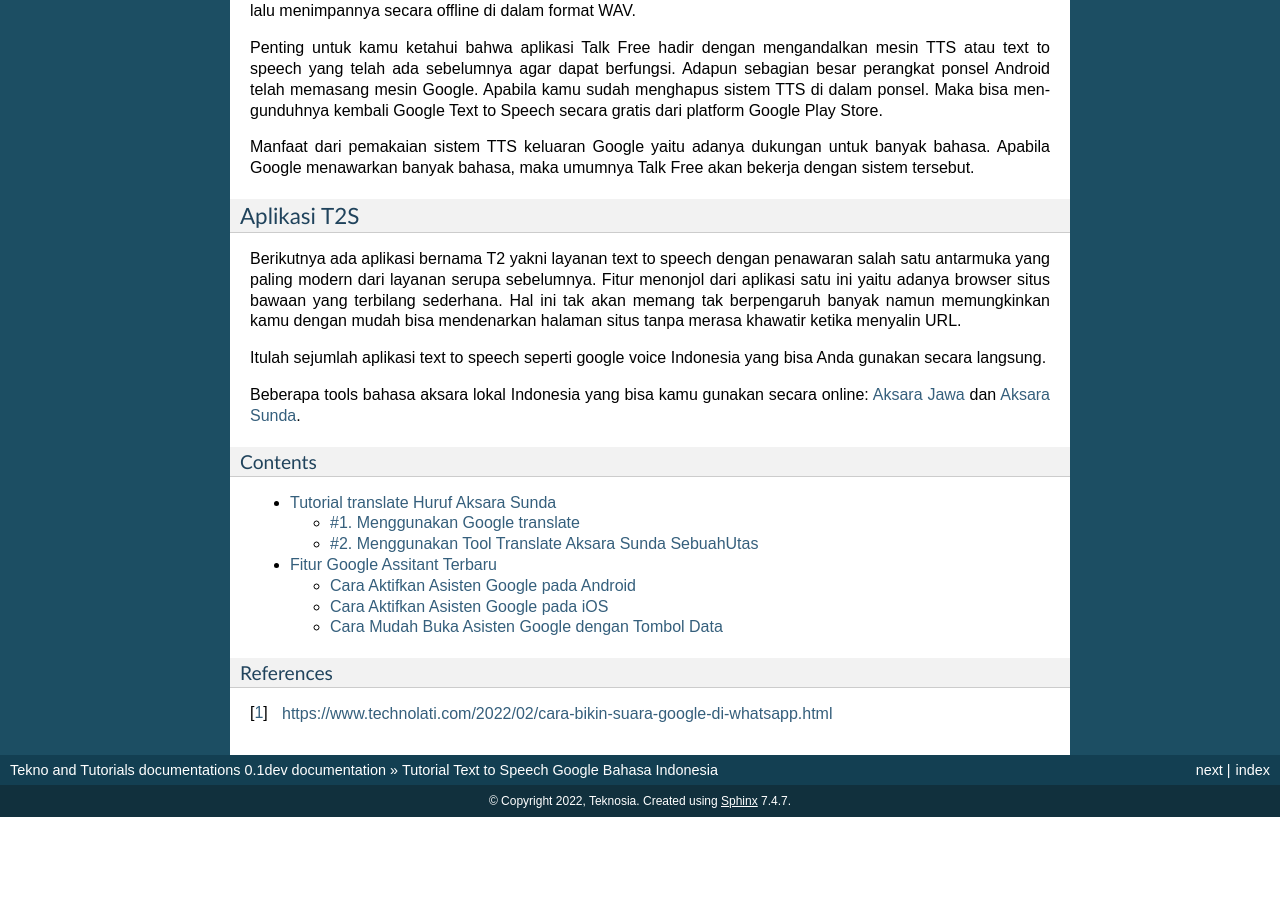
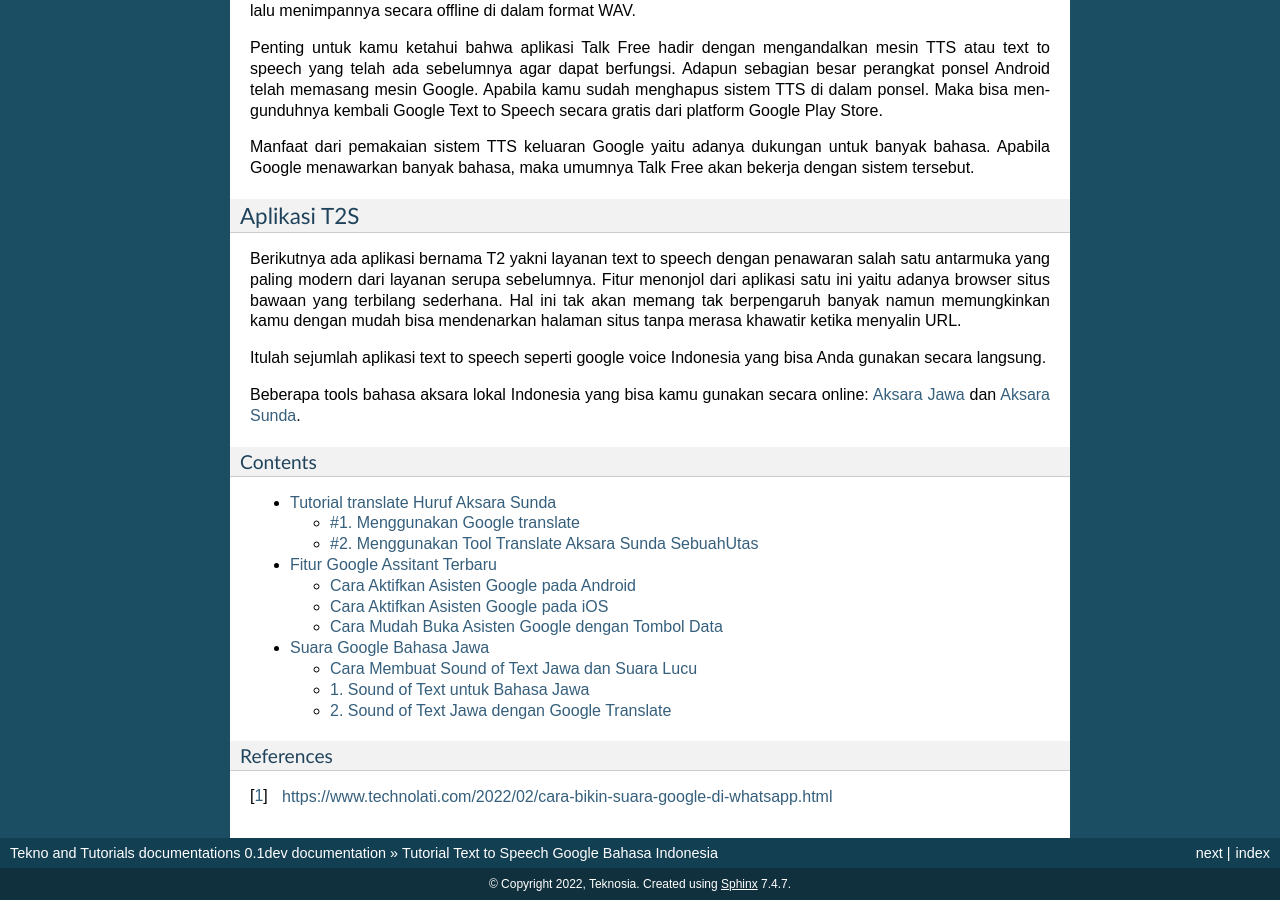
Before and after one commit to techidn/truffle, a Sphinx documentation site: the page built from docs/index.rst, in a window 1280 px wide and 900 px high, scrolled down 1485 px. Built offline with Sphinx 7.4.7, drawn with Linux system fonts in a browser that asks for light colours; pages that are not in the unit, such as notebooks, are missing from menus; before the commit the page ends 2302 px from its top, so only the background shows below that.

Commit message:
Update index.rst

```diff
--- a/docs/index.rst
+++ b/docs/index.rst
@@ -60,6 +60,7 @@ Contents
    style-guide
    aksara-sunda/index
    google-assistant/index
+   suara-jawa/index
 
 **********
 References
```
